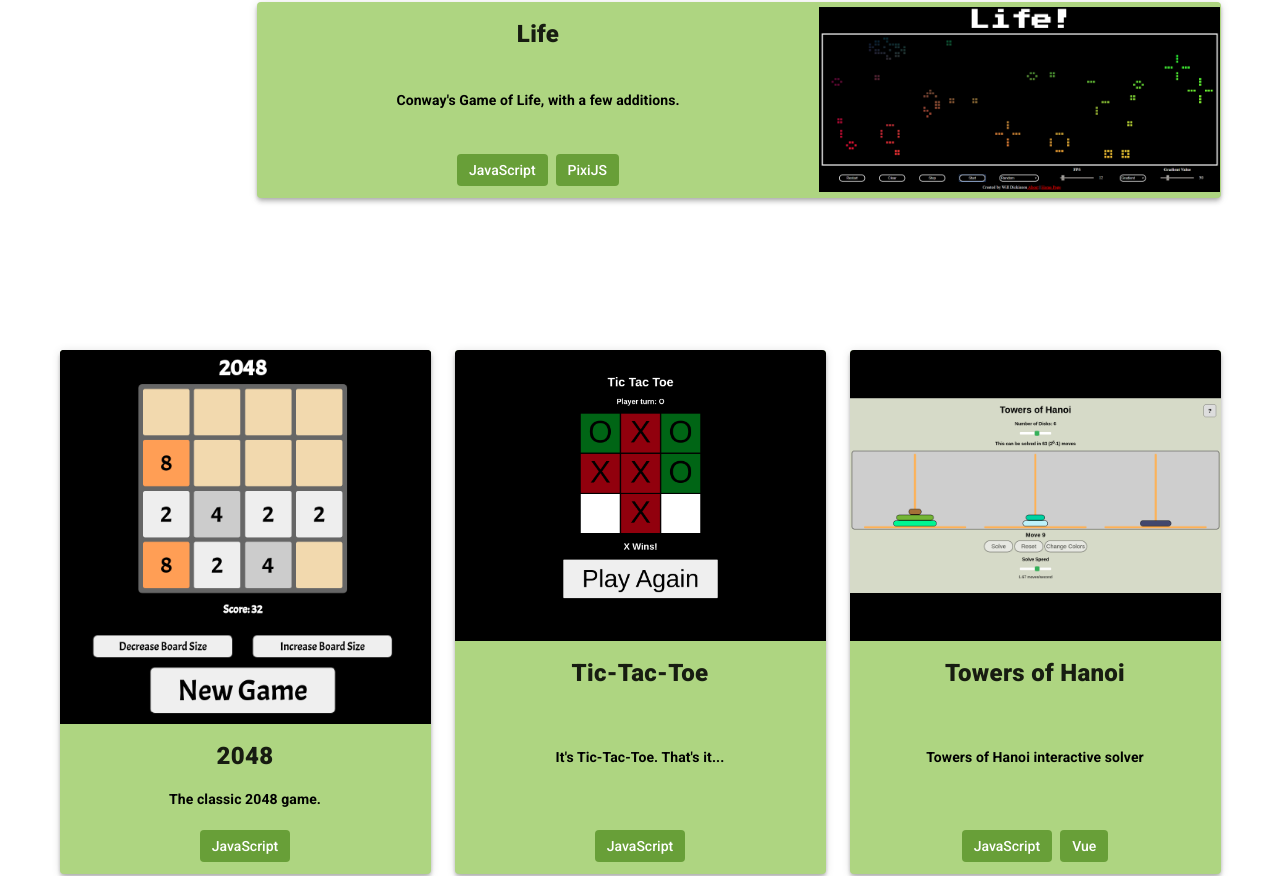
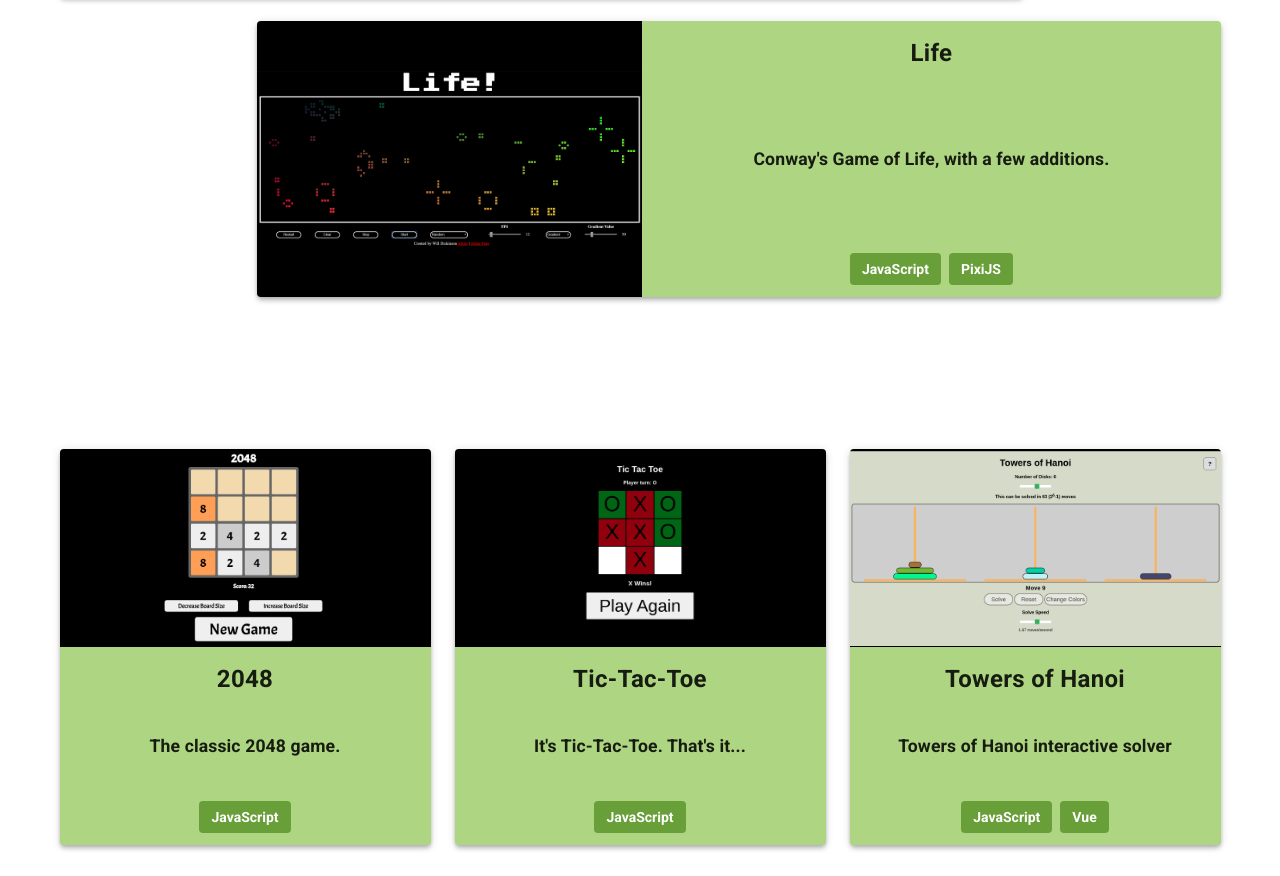
Before and after one commit to evad1n/evad1n.github.io, a Nuxt app: page / in a window 1280 px wide. Shown: the part 1667-2543 px from the top of the page. Built offline with nearby package versions, Linux system fonts and the light colour scheme.

Commit message:
ok i ditched vuetifiy and went with CSS grid and honestly it's amazing. I have regained my will to live

```diff
--- /dev/null
+++ b/assets/bigCard.scss
@@ -0,0 +1,41 @@
+@import '~vuetify/src/styles/settings/_variables';
+
+.card {
+    grid-template-rows: 100%;
+    grid-template-areas:
+        "left right";
+}
+
+.card-left {
+    grid-template-columns: 40% 60%;
+}
+
+.card-right {
+    grid-template-columns: 60% 40%;
+}
+
+.left {
+    grid-area: left;
+}
+
+.right {
+    grid-area: right;
+}
+
+@media screen and (max-width: #{map-get($grid-breakpoints, 'sm')}) {
+    .card {
+        grid-template-columns: 100%;
+        grid-template-rows: 50% 50%;
+        grid-template-areas:
+            "top"
+            "bot";
+    }
+
+    .img {
+        grid-area: top;
+    }
+
+    .desc {
+        grid-area: bot;
+    }
+}
--- a/assets/card.scss
+++ b/assets/card.scss
@@ -1,37 +1,43 @@
+.card {
+    width: 100%;
+    height: 100%;
+    display: grid;
+}
+
+.img {
+    a {
+        display: flex;
+        align-items: center;
+        justify-content: center;
+        width: 100%;
+        height: 100%;
+        background-color: black;
+
+        img {
+            max-width: 100%;
+            max-height: 100%;
+            object-fit: contain;
+        }
+    }
+}
+
+.desc {
+    display: flex;
+    flex-direction: column;
+    justify-content: space-between;
+}
+
 .v-card__title {
-    font-weight: bolder !important;
+    font-weight: 600;
     font-size: 1.5rem;
 }
 
 .v-card__text {
     font-weight: 600;
-    color: black !important;
+    font-size: 1.1rem;
 }
 
-.v-chip {
-    font-weight: 500;
-}
-
-.img-flex {
-    flex-basis: 250px;
-    flex-grow: 1;
-}
-
-.desc-flex {
-    flex-grow: 2;
-}
-
-.img-link {
-    display: flex;
-    flex-direction: column;
-    justify-content: center;
-
-    img {
-        height: 100%;
-        object-fit: contain;
-    }
-}
-
+// Image borders
 .left-image {
     border-top-left-radius: 4px;
     border-bottom-left-radius: 4px;
--- /dev/null
+++ b/assets/mediumCard.scss
@@ -0,0 +1,34 @@
+@import '~vuetify/src/styles/settings/_variables';
+
+.card {
+    grid-template-columns: 100%;
+    grid-template-rows: 50% 50%;
+    grid-template-areas:
+        "top"
+        "bot";
+}
+
+.img {
+    grid-area: top;
+}
+
+.desc {
+    grid-area: bot;
+}
+
+@media screen and (max-width: #{map-get($grid-breakpoints, 'sm')}) {
+    .card {
+        grid-template-columns: 50% 50%;
+        grid-template-rows: 100%;
+        grid-template-areas:
+            "left right";
+    }
+
+    .left {
+        grid-area: left;
+    }
+
+    .right {
+        grid-area: right;
+    }
+}
--- a/components/BigCard.vue
+++ b/components/BigCard.vue
@@ -1,27 +1,19 @@
 <template>
-    <v-card class="d-flex flex-column" elevation="4" color="light-green lighten-2" min-height="100%">
-        <v-row class="no-gutters flex-grow-1 d-flex flex-column flex-sm-row">
-            <v-col class="img-flex d-flex flex-column" order="1" :order-sm="reverse ? 2 : 1" cols="12" sm="5">
-                <a class="flex-grow-1 img-link" :href="url">
-                    <img :class="imageBorders" :src="mediaPath" :alt="title" />
+    <v-card class="card" :class="reverseGrid" elevation="4" color="light-green lighten-2">
+        <div class="img" :class="reverseClasses[0]">
+            <a :class="imageBorders" :href="url">
+                <img :src="mediaPath" :alt="title" />
             </a>
-            </v-col>
-            <v-col
-                class="desc-flex d-flex flex-column justify-space-between"
-                order="2"
-                :order-sm="reverse ? 1 : 2"
-                cols="12"
-                sm="7"
-            >
+        </div>
+        <div class="desc" :class="reverseClasses[1]">
             <v-card-title class="justify-center text-center text-break">{{ title }}</v-card-title>
             <v-card-text class="text-center" v-html="description"> </v-card-text>
-                <div class="d-flex justify-center flex-wrap pb-2">
+            <div class="d-flex justify-center pb-2">
                 <v-chip v-for="(tool, i) in tools" :key="i" label class="ma-1 light-green darken-2 white--text">{{
                     tool
                 }}</v-chip>
             </div>
-            </v-col>
-        </v-row>
+        </div>
     </v-card>
 </template>
 
@@ -41,11 +33,17 @@ export default {
                 case 'xs':
                     return 'top-image';
                 default:
-                    return this.reverse ? 'right-image' : 'left-image';
+                    return this.reverse ? 'left-image' : 'right-image';
             }
         },
         imgPath() {
             return `/${this.mediaPath}`;
+        },
+        reverseClasses() {
+            return this.reverse ? ['left', 'right'] : ['right', 'left'];
+        },
+        reverseGrid() {
+            return this.reverse ? 'card-left' : 'card-right';
         }
     }
 };
@@ -53,4 +51,5 @@ export default {
 
 <style lang="scss" scoped>
 @import '~assets/card.scss';
+@import '~assets/bigCard.scss';
 </style>
--- a/components/MediumCard.vue
+++ b/components/MediumCard.vue
@@ -1,36 +1,19 @@
 <template>
-    <v-card class="d-flex flex-column" elevation="4" color="light-green lighten-2" min-height="100%">
-        <v-row class="no-gutters flex-grow-1 d-flex flex-row flex-sm-column" id="r">
-            <v-col
-                class="img-flex d-flex flex-column"
-                :class="imageBorders"
-                cols="6"
-                sm="12"
-                order-sm="1"
-                :order="reverse ? 2 : 1"
-            >
-                <a class="flex-grow-1 img-link" :href="url">
-                    <img :class="imageBorders" :src="mediaPath" :alt="title" />
+    <v-card class="card" elevation="4" color="light-green lighten-2">
+        <div class="img" :class="reverseClasses[0]">
+            <a :class="imageBorders" :href="url">
+                <img :src="mediaPath" :alt="title" />
             </a>
-            </v-col>
-            <v-col
-                class="desc-flex d-flex flex-column justify-space-between"
-                cols="6"
-                sm="12"
-                order-sm="2"
-                :order="reverse ? 1 : 2"
-            >
+        </div>
+        <div class="desc" :class="reverseClasses[1]">
             <v-card-title class="justify-center text-center text-break">{{ title }}</v-card-title>
-                <v-card-text class="text-center">
-                    {{ description }}
-                </v-card-text>
+            <v-card-text class="text-center" v-html="description"> </v-card-text>
             <div class="d-flex justify-center pb-2">
                 <v-chip v-for="(tool, i) in tools" :key="i" label class="ma-1 light-green darken-2 white--text">{{
                     tool
                 }}</v-chip>
             </div>
-            </v-col>
-        </v-row>
+        </div>
     </v-card>
 </template>
 
@@ -48,13 +31,16 @@ export default {
         imageBorders() {
             switch (this.$vuetify.breakpoint.name) {
                 case 'xs':
-                    return this.reverse ? 'right-image' : 'left-image';
+                    return this.reverse ? 'left-image' : 'right-image';
                 default:
                     return 'top-image';
             }
         },
         imgPath() {
             return `/${this.mediaPath}`;
+        },
+        reverseClasses() {
+            return this.reverse ? ['left', 'right'] : ['right', 'left'];
         }
     }
 };
@@ -62,11 +48,5 @@ export default {
 
 <style lang="scss" scoped>
 @import '~assets/card.scss';
-
-.img-flex {
-    // height: 50%;
-    // flex-basis: 50%;
-    flex-grow: 1;
-    background-color: black;
-}
+@import '~assets/mediumCard.scss';
 </style>
--- a/pages/index.vue
+++ b/pages/index.vue
@@ -38,7 +38,7 @@
         </v-row>
         <v-row class="my-8 text-h5">
             <v-col>
-                <h2 class="mx-auto text-center">Projects</h2>
+                <h2 class="mx-auto text-center text-h3 font-weight-bold">Projects</h2>
             </v-col>
         </v-row>
         <v-row class="pb-16">
@@ -130,56 +130,17 @@ export default {
 <style lang="scss">
 @import '~assets/variables.scss';
 
-#header {
-    // font-size: 10vw;
-}
-
 #bio {
     font-size: 1.1rem;
     border-top: 2px solid map-get($grey, 'darken-4');
     border-bottom: 2px solid map-get($grey, 'darken-4');
 }
 
-@keyframes delay-icons {
-    0% {
-        visibility: hidden;
-        opacity: 0;
-    }
-
-    50% {
-        visibility: hidden;
-        opacity: 0.5;
-    }
-
-    100% {
-        visibility: visible;
-        opacity: 1;
-    }
-}
-
-.icon-bar {
-    // animation: none;
-    // transition: visiblity 0s linear 0.5s;
-    // transition: opacity 1s linear 0.5s;
-    // transition: pointer-events 0s linear 1s;
-}
-
 .full-height {
     height: 100vh;
 }
 
-.big-row {
-    min-height: 220px;
-}
-
-.medium-row {
-    min-height: 200px;
-}
-
-.small-row {
-    height: 200px;
-}
-
+// Links
 a {
     text-decoration: none;
     color: $link !important;
@@ -198,4 +159,28 @@ a {
     width: 3px;
     line-height: 50px;
 }
+
+// Row sizes
+
+.big-row {
+    height: 300px;
+}
+
+.medium-row {
+    height: 420px;
+}
+
+.small-row {
+    height: 200px;
+}
+
+@media screen and (max-width: #{map-get($grid-breakpoints, 'sm')}) {
+    .big-row {
+        height: 420px;
+    }
+
+    .medium-row {
+        height: 250px;
+    }
+}
 </style>
```
Lines whose indentation alone changed are shown as unchanged.
